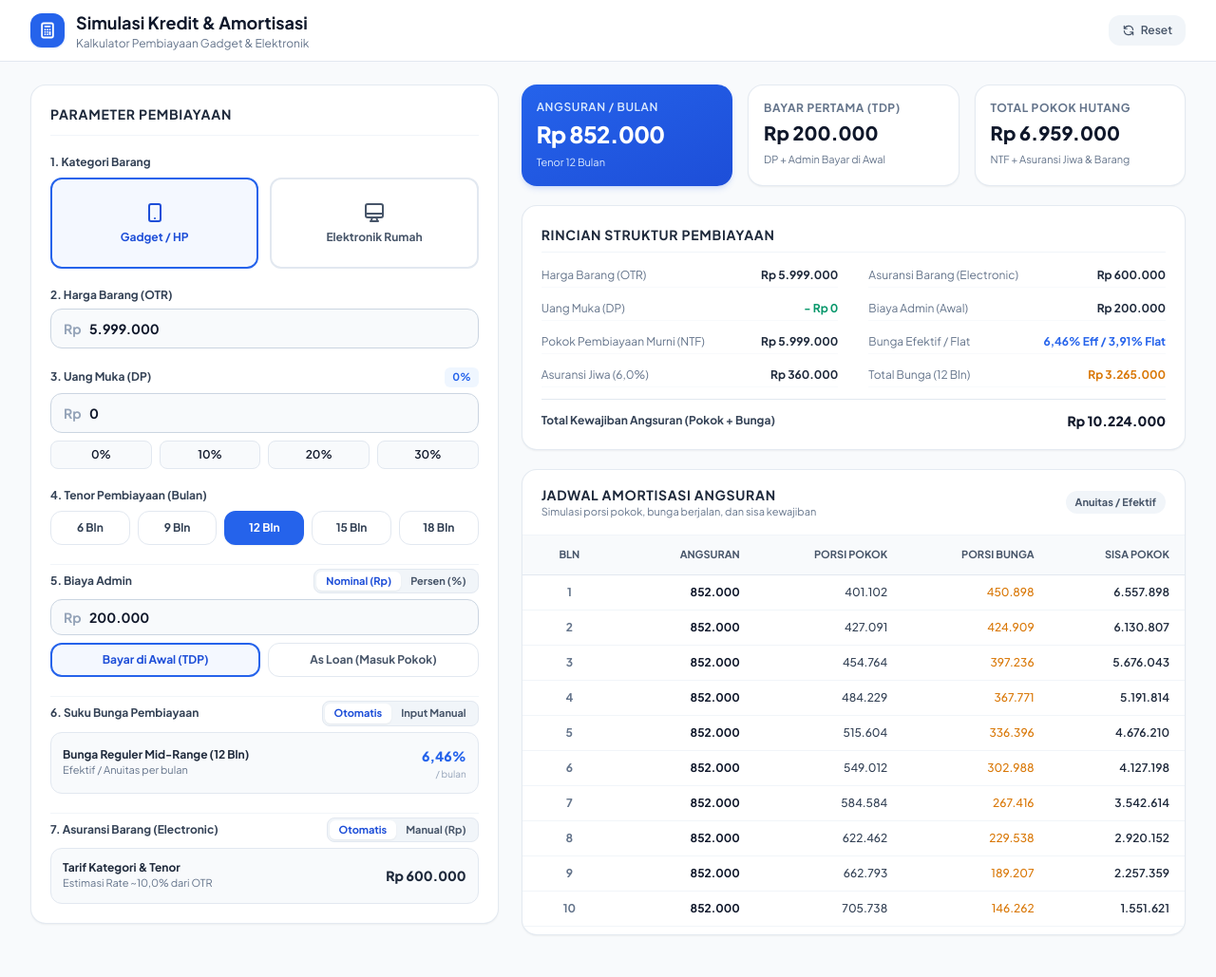
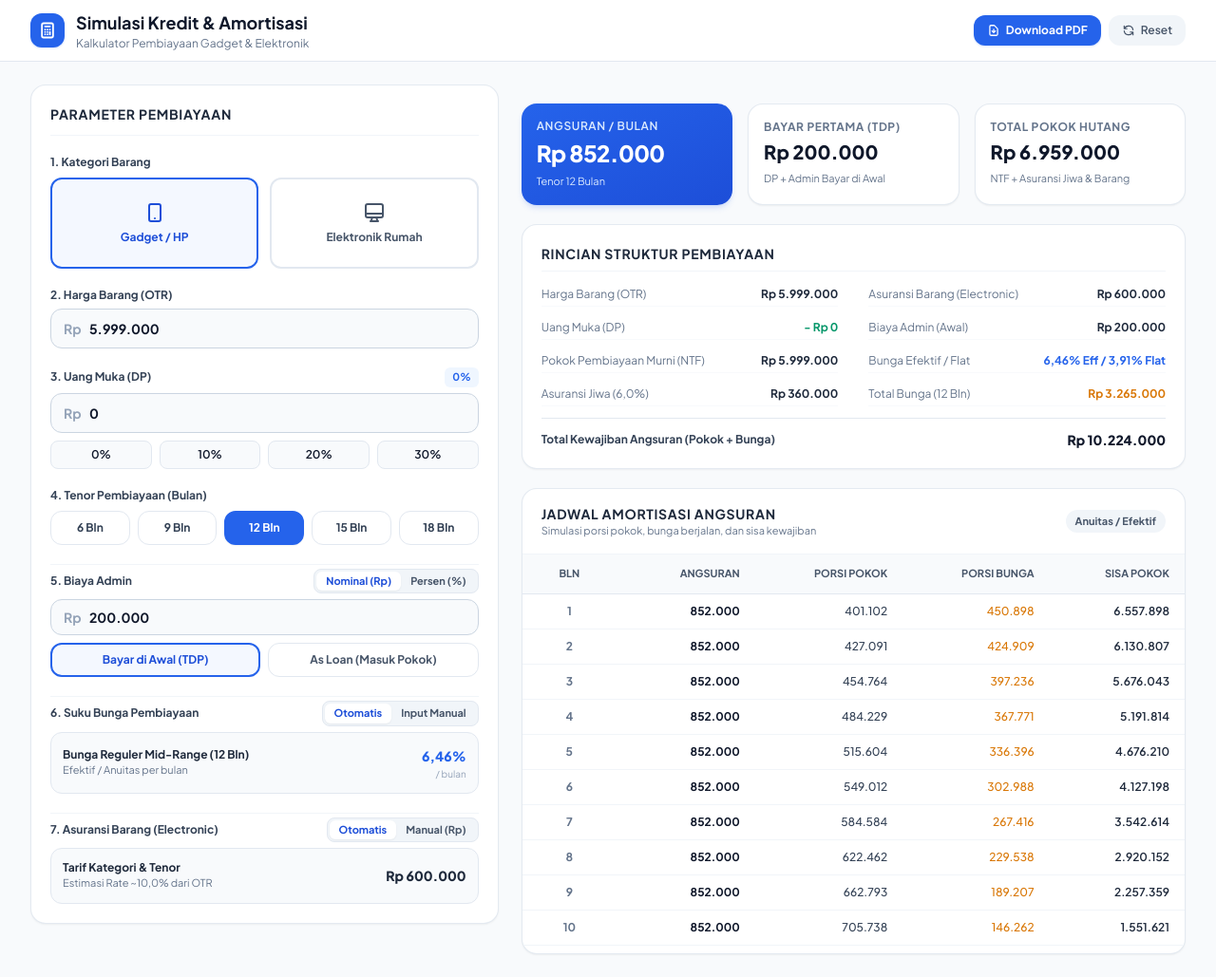
Before and after one commit to praskp-oss/Kalkulator-VER-2, a plain HTML site: page index.html in a window 1280 px wide. Shown: the whole page at 95% size. Drawn offline with nearby package versions, Linux system fonts and the light colour scheme.

Commit message:
Update index.html

```diff
--- a/index.html
+++ b/index.html
@@ -5,6 +5,7 @@
   <meta name="viewport" content="width=device-width, initial-scale=1.0" />
   <title>Simulasi Kredit & Amortisasi</title>
   <script src="https://cdn.tailwindcss.com"></script>
+  <script src="https://cdnjs.cloudflare.com/ajax/libs/html2pdf.js/0.10.1/html2pdf.bundle.min.js"></script>
   <link rel="preconnect" href="https://fonts.googleapis.com">
   <link rel="preconnect" href="https://fonts.gstatic.com" crossorigin>
   <link href="https://fonts.googleapis.com/css2?family=Plus+Jakarta+Sans:wght@400;500;600;700;800&display=swap" rel="stylesheet">
@@ -66,12 +67,25 @@
         </div>
       </div>
 
+      <div class="flex items-center gap-2">
+        <button type="button" id="btn-download-pdf" onclick="downloadSnapshotPDF()" class="inline-flex items-center gap-1.5 px-3.5 py-2 rounded-xl text-xs font-bold text-white bg-blue-600 hover:bg-blue-700 shadow-sm shadow-blue-600/20 transition-all cursor-pointer">
+          <svg id="pdf-icon" xmlns="http://www.w3.org/2000/svg" class="w-3.5 h-3.5" fill="none" viewBox="0 0 24 24" stroke="currentColor" stroke-width="2.2">
+            <path stroke-linecap="round" stroke-linejoin="round" d="M12 10v6m0 0l-3-3m3 3l3-3m2 8H7a2 2 0 01-2-2V5a2 2 0 012-2h5.586a1 1 0 01.707.293l5.414 5.414a1 1 0 01.293.707V19a2 2 0 01-2 2z" />
+          </svg>
+          <svg id="pdf-spinner" class="hidden w-3.5 h-3.5 animate-spin" xmlns="http://www.w3.org/2000/svg" fill="none" viewBox="0 0 24 24">
+            <circle class="opacity-25" cx="12" cy="12" r="10" stroke="currentColor" stroke-width="4"></circle>
+            <path class="opacity-75" fill="currentColor" d="M4 12a8 8 0 018-8V0C5.373 0 0 5.373 0 12h4zm2 5.291A7.962 7.962 0 014 12H0c0 3.042 1.135 5.824 3 7.938l3-2.647z"></path>
+          </svg>
+          <span id="pdf-btn-text">Download PDF</span>
+        </button>
+
         <button type="button" onclick="resetForm()" class="inline-flex items-center gap-1.5 px-3.5 py-2 rounded-xl text-xs font-semibold text-slate-600 bg-slate-100 hover:bg-slate-200 transition-colors cursor-pointer">
           <svg xmlns="http://www.w3.org/2000/svg" class="w-3.5 h-3.5" fill="none" viewBox="0 0 24 24" stroke="currentColor" stroke-width="2">
             <path stroke-linecap="round" stroke-linejoin="round" d="M4 4v5h.582m15.356 2A8.001 8.001 0 004.582 9m0 0H9m11 11v-5h-.581m0 0a8.003 8.003 0 01-15.357-2m15.357 2H15" />
           </svg>
           Reset
         </button>
+      </div>
     </div>
   </header>
 
@@ -295,7 +309,19 @@
       </div>
 
       <!-- Right Column: Results & Amortization Table (7 cols) -->
-      <div class="lg:col-span-7 space-y-5">
+      <div id="pdf-capture-area" class="lg:col-span-7 space-y-5">
+
+        <!-- PDF Snapshot Header (Hidden on screen, shown during PDF capture) -->
+        <div id="pdf-snapshot-header" class="hidden bg-white rounded-2xl border border-slate-200 p-4 flex items-center justify-between">
+          <div>
+            <h2 class="text-base font-extrabold text-slate-900">RINGKASAN SIMULASI KREDIT & AMORTISASI</h2>
+            <p id="pdf-meta-subtitle" class="text-xs font-semibold text-blue-600 mt-0.5">Kategori: Gadget / HP • Tenor: 12 Bulan</p>
+          </div>
+          <div class="text-right">
+            <p class="text-[11px] font-bold text-slate-500 uppercase">Tanggal Cetak</p>
+            <p id="pdf-timestamp" class="text-xs font-bold text-slate-800">-</p>
+          </div>
+        </div>
 
         <!-- 3 Highlight Cards -->
         <div class="grid grid-cols-1 sm:grid-cols-3 gap-4">
@@ -376,7 +402,7 @@
             <span class="text-[11px] font-bold px-2.5 py-1 rounded-full bg-slate-100 text-slate-600">Anuitas / Efektif</span>
           </div>
 
-          <div class="overflow-x-auto custom-scrollbar max-h-[420px]">
+          <div id="amortization-scroll-wrapper" class="overflow-x-auto custom-scrollbar max-h-[420px]">
             <table class="w-full text-left border-collapse">
               <thead class="bg-slate-50 sticky top-0 z-10 border-b border-slate-200 text-[11px] font-bold text-slate-600 uppercase">
                 <tr>
@@ -873,6 +899,68 @@
       setAssetInsMode('auto');
     }
 
+    // Download Snapshot PDF
+    async function downloadSnapshotPDF() {
+      const btn = document.getElementById('btn-download-pdf');
+      const icon = document.getElementById('pdf-icon');
+      const spinner = document.getElementById('pdf-spinner');
+      const btnText = document.getElementById('pdf-btn-text');
+      const captureArea = document.getElementById('pdf-capture-area');
+      const pdfHeader = document.getElementById('pdf-snapshot-header');
+      const scrollWrapper = document.getElementById('amortization-scroll-wrapper');
+
+      if (!captureArea || typeof html2pdf === 'undefined') return;
+
+      // Loading state
+      btn.disabled = true;
+      btn.classList.add('opacity-75', 'cursor-not-allowed');
+      icon.classList.add('hidden');
+      spinner.classList.remove('hidden');
+      btnText.textContent = 'Membuat PDF...';
+
+      // Set PDF header info & timestamp
+      const catLabel = state.category === 'gadget' ? 'Gadget' : 'Elektronik';
+      const catDisplay = state.category === 'gadget' ? 'Gadget / HP' : 'Elektronik Rumah';
+      document.getElementById('pdf-meta-subtitle').textContent = `Kategori: ${catDisplay} • Tenor: ${state.tenor} Bulan • Harga OTR: ${formatRp(state.otr)}`;
+
+      const now = new Date();
+      document.getElementById('pdf-timestamp').textContent = now.toLocaleDateString('id-ID', {
+        day: '2-digit',
+        month: 'short',
+        year: 'numeric',
+        hour: '2-digit',
+        minute: '2-digit'
+      }) + ' WIB';
+
+      // Prepare layout for clean full-height PDF capture
+      pdfHeader.classList.remove('hidden');
+      scrollWrapper.classList.remove('max-h-[420px]', 'overflow-x-auto');
+
+      const filename = `Simulasi-Kredit-${catLabel}-${state.tenor}Bln.pdf`;
+      const opt = {
+        margin: [10, 10, 10, 10],
+        filename: filename,
+        image: { type: 'jpeg', quality: 0.98 },
+        html2canvas: { scale: 2, useCORS: true, logging: false },
+        jsPDF: { unit: 'mm', format: 'a4', orientation: 'portrait' }
+      };
+
+      try {
+        await html2pdf().set(opt).from(captureArea).save();
+      } catch (err) {
+        console.error('Gagal membuat PDF:', err);
+      } finally {
+        // Restore original UI state
+        pdfHeader.classList.add('hidden');
+        scrollWrapper.classList.add('max-h-[420px]', 'overflow-x-auto');
+        btn.disabled = false;
+        btn.classList.remove('opacity-75', 'cursor-not-allowed');
+        icon.classList.remove('hidden');
+        spinner.classList.add('hidden');
+        btnText.textContent = 'Download PDF';
+      }
+    }
+
     // Inisialisasi awal
     calculate();
   </script>
```
Lines whose indentation alone changed are shown as unchanged.
